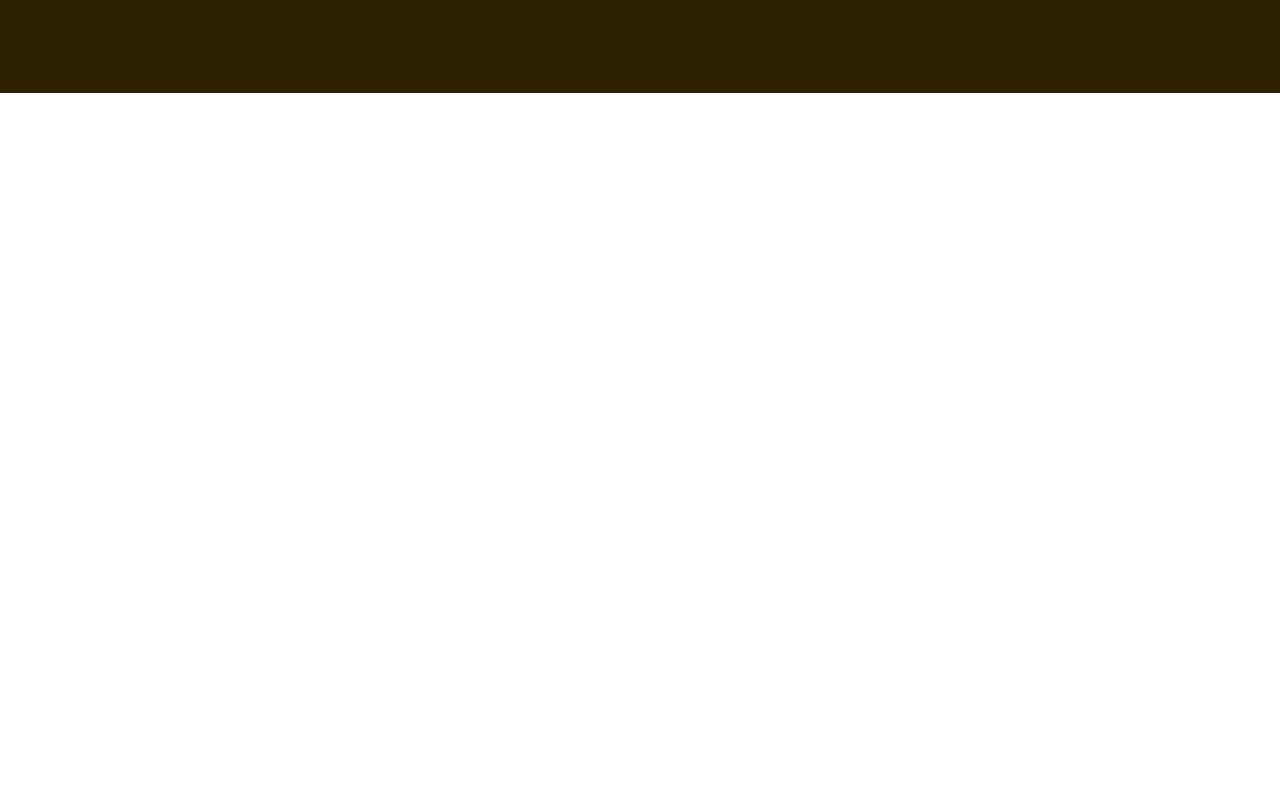
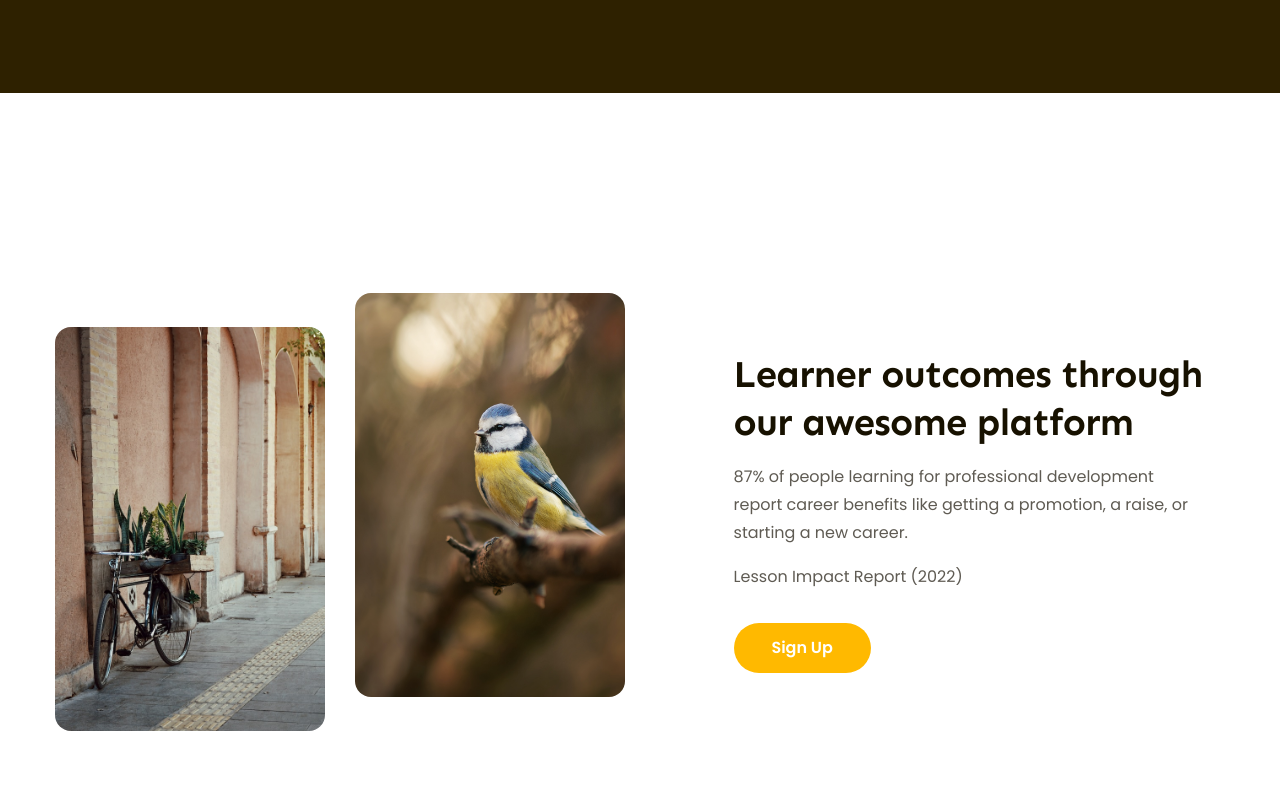
Before and after one commit to nhitruong96/education-platform, a plain HTML site: page index.html in a window 1280 px wide. Shown: the part 2238-3037 px from the top of the page. Drawn offline with Linux system fonts and the light colour scheme.

Commit message:
Create Features #1

```diff
--- a/assets/css/styles.css
+++ b/assets/css/styles.css
@@ -489,3 +489,50 @@ a {
     line-height: 1.54;
     color: #ffffff;
 }
+
+/* ======== Features ======== */
+.features {
+    margin-top: 135px;
+    padding: 65px 0;
+}
+
+.features .body {
+    display: flex;
+    justify-content: space-between;
+    align-items: center;
+}
+
+.features .images {
+    display: flex;
+    gap: 0 30px;
+}
+
+.features .images img {
+    width: 270px;
+    height: 404px;
+    object-fit: cover;
+    border-radius: 16px;
+}
+
+.features .images img.lower {
+    margin-top: 34px;
+}
+
+.features .content {
+    width: 42%;
+}
+
+.features .content .desc {
+    width: 458px;
+    margin-top: 16px;
+    font-weight: 400;
+    font-size: 1.6rem;
+    line-height: 1.75;
+    color: #5f5b53;
+}
+
+.features .content .cta-btn {
+    margin-top: 32px;
+    width: 137px;
+    background: var(--primary-color);
+}
--- a/index.html
+++ b/index.html
@@ -427,6 +427,37 @@
                     </div>
                 </div>
             </div>
+
+            <!-- Features -->
+            <div class="features">
+                <div class="main-content">
+                    <div class="body">
+                        <div class="images">
+                            <img
+                                class="lower"
+                                src="./assets/img/feature-1.jpg"
+                                alt="Learner outcomes through our awesome platform"
+                            />
+                            <img
+                                src="./assets/img/feature-2.jpg"
+                                alt="Learner outcomes through our awesome platform"
+                            />
+                        </div>
+                        <div class="content">
+                            <h2 class="heading lv2">
+                                Learner outcomes through our awesome platform
+                            </h2>
+                            <p class="desc">
+                                87% of people learning for professional
+                                development report career benefits like getting
+                                a promotion, a raise, or starting a new career.
+                            </p>
+                            <p class="desc">Lesson Impact Report (2022)</p>
+                            <a href="#!" class="btn cta-btn">Sign Up</a>
+                        </div>
+                    </div>
+                </div>
+            </div>
         </main>
     </body>
 </html>
```
Also changed, not shown: assets/img/feature-1.jpg (added), assets/img/feature-2.jpg (added).
